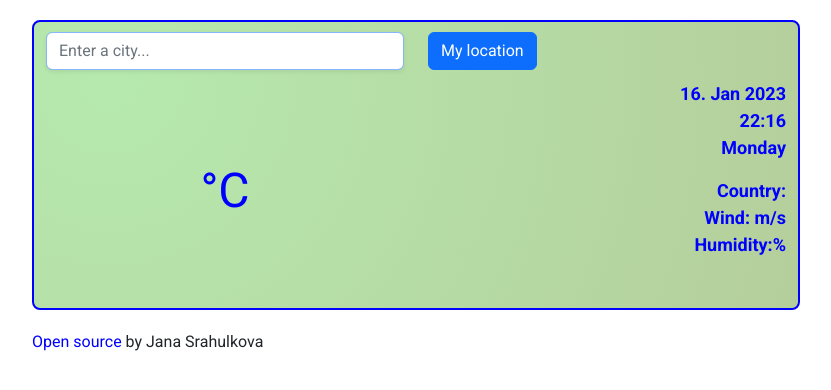
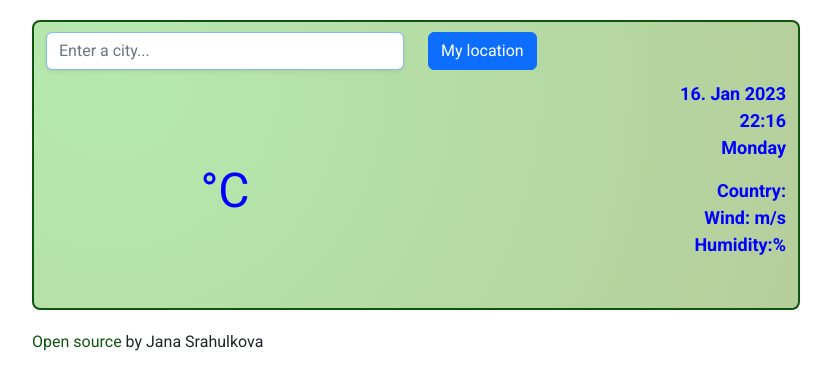
Before and after one commit to 169233/MyWeatherApp, a plain HTML site: page index.html in a window 1280 px wide. Shown: the whole page, without its empty margins (224-1055 px from the left). Drawn offline with nearby package versions, Linux system fonts and the light colour scheme; no server answers.

Commit message:
change border color

```diff
--- a/style.css
+++ b/style.css
@@ -36,7 +36,7 @@ ul {
   max-width: 60%;
   margin-top: 20px;
   margin-bottom: 20px;
-  border: solid 2px blue;
+  border: solid 2px rgb(15, 85, 15);
   border-radius: 8px;
 }
 
@@ -74,8 +74,13 @@ ul {
 
 .aLink {
   text-decoration: none;
-  color: blue;
+  color: rgb(15, 85, 15);
 }
+
+:hover .aLink {
+  color: rgb(15, 85, 15);
+}
+
 .conecting {
   margin: 0 auto;
   display: block;
```
Also changed, not shown: index.html (+1 -1 lines).
